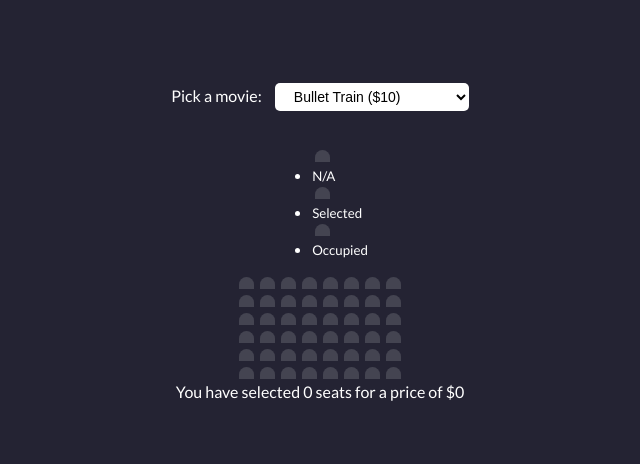
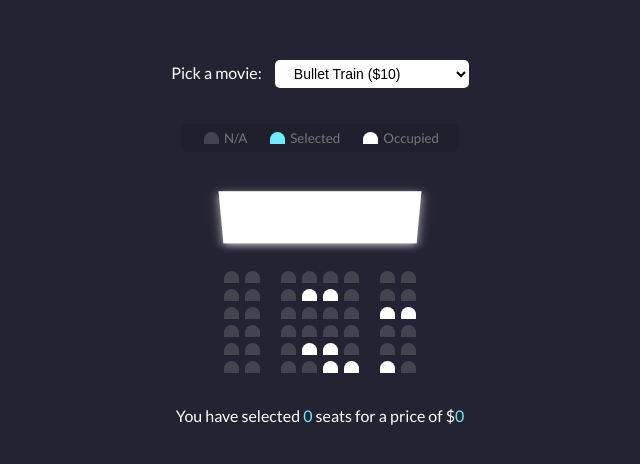
Before and after one commit to jcork4real/Movie-Seats-Booking, a plain HTML site: page index.html in a window 1280 px wide. Shown: the part 168-632 px from the top of the page, without its empty margins (320-960 px from the left). Drawn offline with Linux system fonts and the light colour scheme.

Commit message:
Upload from Workspace

```diff
--- a/index.html
+++ b/index.html
@@ -37,7 +37,7 @@
         </li>
     </ul>
     <!-- Movie Seating -->
-    <div class="conatiner">
+    <div class="container">
         <div class="screen"></div>
         <div class="row">
             <div class="seat"></div>
--- a/styles.css
+++ b/styles.css
@@ -29,6 +29,11 @@ body {
     padding: 5px 15px 5px 15px;
 }
 
+.container {
+    perspective: 1000px;
+    margin-bottom: 30px;
+}
+
 .seat {
     background-color: #444451;
     height: 12px;
@@ -38,6 +43,70 @@ body {
     border-top-right-radius: 10px;
 }
 
+.seat.selected {
+    background-color: #6feaf6;
+}
+
+.seat.occupied {
+    background-color: #fff;
+}
+
+.seat:nth-of-type(2) {
+    margin-right: 18px;
+}
+
+.seat:nth-last-of-type(2) {
+    margin-left: 18px;
+}
+
+.seat:not(.occupied):hover {
+    cursor: pointer;
+    transform: scale(1.2);
+}
+
+.showcase .seat:not(.occupied):hover {
+    cursor: default;
+    transform: scale(1);
+}
+
+.showcase {
+    background-color: rgba(0, 0, 0, 0.1);
+    padding: 5px 10px;
+    border-radius: 5px;
+    color: #777;
+    list-style-type: none;
+    display: flex;
+    justify-content: space-between;
+}
+
+.showcase li {
+    display: flex;
+    align-items: center;
+    justify-content: center;
+    margin: 0 10px;
+}
+
+.showcase li small {
+    margin-left: 2px;
+}
+
 .row {
     display: flex;
 }
+
+.screen {
+    background-color: #fff;
+    height: 70px;
+    width: 100%;
+    margin: 15px 0;
+    transform: rotateX(-45deg);
+    box-shadow: 0 3px 10px rgba(255, 255, 255, 0.7);
+}
+
+p.text {
+    margin: 5px 0;
+}
+
+span {
+    color: #6feaf6;
+}
```
